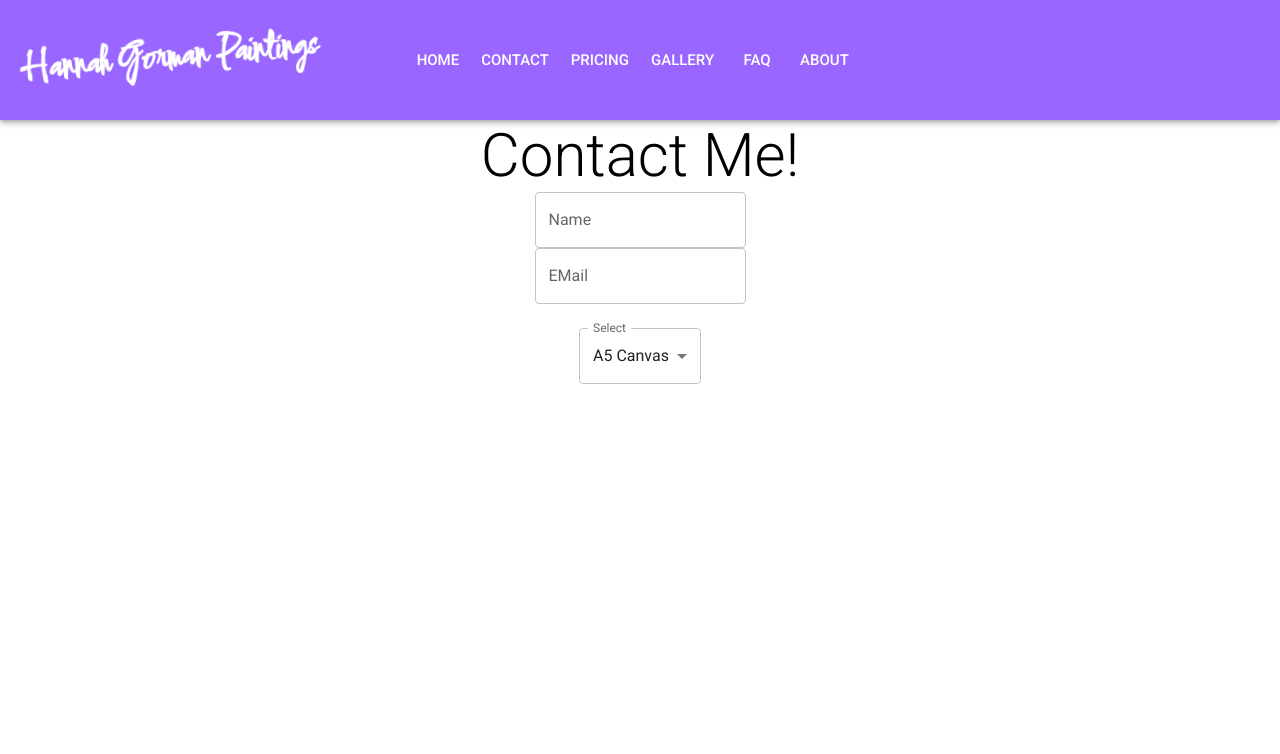
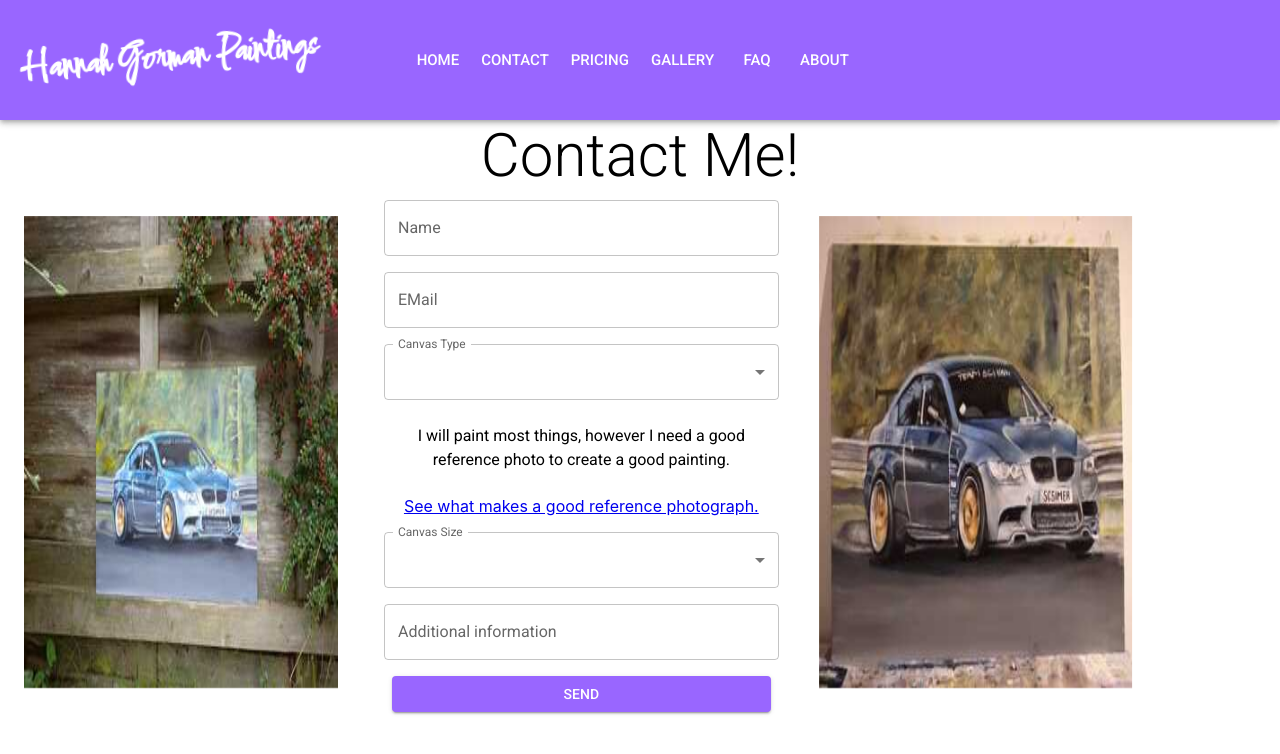
Before and after one commit to HSGorman/hannah-art, a React (Vite) app: page /Contact in a window 1280 px wide. Shown: the top 754 px of the page. Built offline with nearby package versions, Linux system fonts and the light colour scheme.

Commit message:
Contact update

```diff
--- a/src/components/ContactMe/ContactMe.tsx
+++ b/src/components/ContactMe/ContactMe.tsx
@@ -1,9 +1,16 @@
-import { Grid, MenuItem, TextField, Typography } from "@mui/material";
+import { Button, Grid, MenuItem, TextField, Typography } from "@mui/material";
+import { Faq } from "../Faq";
+import { Link } from 'react-router-dom';
+import '../../../styles/image.scss';
+import { flexbox } from "@mui/system";
+import { ContactMeLarge } from "./ContactMeLarge";
+import { ContactMeSmall } from "./ContactMeSmall";
 
 export interface ContactMeProps { }
 
 export const ContactMe: React.VFC<ContactMeProps> = () => {
-	const options = ['A5 Canvas', 'A4 Canvas', 'A3 Canvas', 'A2 Canvas', 'Canvas board', 'Stretched Canvas'];
+	const sizeOptions = ['A5 Canvas', 'A4 Canvas', 'A3 Canvas', 'A2 Canvas'];
+	const canvasOptions = ['Canvas board', 'Stretched Canvas'];
 
 	return (
 		<Grid container>
@@ -12,30 +19,11 @@ export const ContactMe: React.VFC<ContactMeProps> = () => {
 					Contact Me!
 				</Typography>
 			</Grid>
-			<Grid item xs={12}>
-				<TextField
-					label="Name"
-				/>
+			<Grid item xs={12} sx={{ display: { xs: 'none', md: 'flex' } }}>
+				<ContactMeLarge sizeOptions={sizeOptions} canvasOptions={canvasOptions}/>
 			</Grid>
-			<Grid item xs={12}>
-				<TextField
-					label="EMail"
-				/>
-			</Grid>
-			<Grid item xs={12} sx={{m: 3}}>
-				<TextField
-					select
-					label="Select"
-					value={'A5 Canvas'}
-				>
-					{options.map((option) => (
-						<MenuItem
-							key={option}
-							value={option}>
-							{option}
-						</MenuItem>
-					))}
-				</TextField>
+			<Grid item xs={12} sx={{ display: { xs: 'flex', md: 'none' } }}>
+				<ContactMeSmall sizeOptions={sizeOptions} canvasOptions={canvasOptions}/>
 			</Grid>
 		</Grid>
 	);
--- /dev/null
+++ b/src/components/ContactMe/ContactMeLarge.tsx
@@ -0,0 +1,80 @@
+import { Button, Grid, MenuItem, TextField, Typography } from "@mui/material";
+import { Link } from 'react-router-dom';
+import '../../../styles/image.scss';
+import '../../../styles/shadow-drop.scss';
+import { flexbox } from "@mui/system";
+import { useState } from "react";
+
+export interface ContactMeLargeProps {
+	sizeOptions: string[],
+	canvasOptions: string[]
+ }
+
+export const ContactMeLarge: React.VFC<ContactMeLargeProps> = ({sizeOptions, canvasOptions}: ContactMeLargeProps) => {
+
+	const [sizes] = useState(sizeOptions);
+	const [canvasTypes] = useState(canvasOptions);
+
+	return (
+		<Grid container>
+			<Grid item xs={3} sx={{ mx: 11, m: 3, flexGrow: 1, display: { xs: 'none', md: 'flex' } }}>
+				<img src='./small-Car.jpeg' className="shadow-drop" />
+			</Grid>
+			<Grid item xs={4}>
+				<Grid container >
+					<Grid item xs={12} sx={{ ml: 2, mr: 2, mt: 1, mb: 1 }}>
+						<TextField fullWidth label="Name" />
+					</Grid>
+					<Grid item xs={12} sx={{ ml: 2, mr: 2, mt: 1, mb: 1 }}>
+						<TextField fullWidth label="EMail"
+						/>
+					</Grid>
+					<Grid item xs={12} sx={{ ml: 2, mr: 2, mt: 1, mb: 1 }}>
+						<TextField fullWidth
+							select
+							label="Canvas Type"
+							value={'Canvas Board'}
+						>
+							{canvasTypes.map((option) => (
+								<MenuItem
+									key={option}
+									value={option}>
+									{option}
+								</MenuItem>
+							))}
+						</TextField>
+						<Typography sx={{ m: 3 }}>I will paint most things, however I need a good reference photo to create a good painting.</Typography>
+						<Link to="/Faq">See what makes a good reference photograph.</Link>
+					</Grid>
+					<Grid item xs={12} sx={{ ml: 2, mr: 2, mt: 1, mb: 1 }}>
+					<TextField fullWidth
+						select
+						label="Canvas Size"
+						value={'A5'}
+					>
+						{sizes.map((option) => (
+							<MenuItem
+								key={option}
+								value={option}>
+								{option}
+							</MenuItem>
+						))}
+					</TextField>
+				</Grid>
+
+					<Grid item xs={12} sx={{ ml: 2, mr: 2, mt: 1, mb: 2 }}>
+						<TextField fullWidth
+							label="Additional information"
+						/>
+					</Grid>
+					<Grid item xs={12} sx={{ ml: 3, mr: 3 }} >
+						<Button variant="contained" fullWidth >Send</Button>
+					</Grid>
+				</Grid>
+			</Grid>
+			<Grid item xs={3} sx={{ mx: 11, m: 3, flexGrow: 1, display: { xs: 'none', md: 'flex' } }}>
+				<img src='./small-Car2.jpeg' className="shadow-drop" />
+			</Grid>
+		</Grid>
+	);
+};
--- /dev/null
+++ b/src/components/ContactMe/ContactMeSmall.tsx
@@ -0,0 +1,75 @@
+import { Button, Grid, MenuItem, TextField, Typography } from "@mui/material";
+import { Link } from 'react-router-dom';
+import '../../../styles/image.scss';
+import { flexbox } from "@mui/system";
+import { useState } from "react";
+
+export interface ContactMeSmallProps {
+	sizeOptions: string[],
+	canvasOptions: string[]
+}
+
+export const ContactMeSmall: React.VFC<ContactMeSmallProps> = ({sizeOptions, canvasOptions}: ContactMeSmallProps) => {
+	const [sizes] = useState(sizeOptions);
+	const [canvasTypes] = useState(canvasOptions);
+
+	return (
+		<Grid container>
+			<Grid item xs={3} sx={{ mx: 11, m: 3, flexGrow: 1, display: { xs: 'none', md: 'flex' } }}>
+				<img src='./small-Car.jpeg' className="rotate-scale-up" />
+			</Grid>
+			<Grid container >
+				<Grid item xs={12} sx={{ ml: 2, mr: 2, mt: 1, mb: 1 }}>
+					<TextField fullWidth label="Name" />
+				</Grid>
+				<Grid item xs={12} sx={{ ml: 2, mr: 2, mt: 1, mb: 1 }}>
+					<TextField fullWidth label="EMail"
+					/>
+				</Grid>
+				<Grid item xs={12} sx={{ ml: 2, mr: 2, mt: 1, mb: 1 }}>
+					<TextField fullWidth
+						select
+						label="Canvas Type"
+						value={'Canvas Board'}
+					>
+						{canvasTypes.map((option) => (
+							<MenuItem
+								key={option}
+								value={option}>
+								{option}
+							</MenuItem>
+						))}
+					</TextField>
+				</Grid>
+				<Grid item xs={12} sx={{ ml: 2, mr: 2, mt: 1, mb: 1 }}>
+					<TextField fullWidth
+						select
+						label="Canvas Size"
+						value={'A5'}
+					>
+						{sizes.map((option) => (
+							<MenuItem
+								key={option}
+								value={option}>
+								{option}
+							</MenuItem>
+						))}
+					</TextField>
+				</Grid>
+				<Typography sx={{ ml: 2, mr: 2 }}>I will paint most things, however I need a good reference photo to create a good painting.</Typography>
+				<Grid item xs={12} sx={{ m: 2 }}>
+					<Link to="/Faq">See what makes a good reference photograph.</Link>
+				</Grid>
+			</Grid>
+
+			<Grid item xs={12} sx={{ ml: 2, mr: 2, mt: 1, mb: 1 }}>
+				<TextField fullWidth
+					label="Additional information"
+				/>
+			</Grid>
+			<Grid item xs={12} sx={{ ml: 3, mr: 3, mt: 2, mb: 1 }} >
+				<Button variant="contained" fullWidth >Send</Button>
+			</Grid>
+		</Grid>
+	);
+};
--- /dev/null
+++ b/styles/shadow-drop.scss
@@ -0,0 +1,33 @@
+.shadow-drop {
+	-webkit-animation: shadow-drop-kf 1.4s cubic-bezier(0.250, 0.460, 0.450, 0.940) both;
+	        animation: shadow-drop-kf 1.4s cubic-bezier(0.250, 0.460, 0.450, 0.940) both;
+}
+
+@-webkit-keyframes shadow-drop-kf {
+  0% {
+    -webkit-transform: translateZ(0) translateX(0) translateY(0);
+            transform: translateZ(0) translateX(0) translateY(0);
+    -webkit-box-shadow: 0 0 0 0 rgba(0, 0, 0, 0);
+            box-shadow: 0 0 0 0 rgba(0, 0, 0, 0);
+  }
+  100% {
+    -webkit-transform: translateZ(50px) translateX(12px) translateY(12px);
+            transform: translateZ(50px) translateX(12px) translateY(12px);
+    -webkit-box-shadow: -12px -12px 20px -12px rgba(0, 0, 0, 0.35);
+            box-shadow: -12px -12px 20px -12px rgba(0, 0, 0, 0.35);
+  }
+}
+@keyframes shadow-drop-kf {
+  0% {
+    -webkit-transform: translateZ(0) translateX(0) translateY(0);
+            transform: translateZ(0) translateX(0) translateY(0);
+    -webkit-box-shadow: 0 0 0 0 rgba(0, 0, 0, 0);
+            box-shadow: 0 0 0 0 rgba(0, 0, 0, 0);
+  }
+  100% {
+    -webkit-transform: translateZ(50px) translateX(12px) translateY(12px);
+            transform: translateZ(50px) translateX(12px) translateY(12px);
+    -webkit-box-shadow: -12px -12px 20px -12px rgba(0, 0, 0, 0.35);
+            box-shadow: -12px -12px 20px -12px rgba(0, 0, 0, 0.35);
+  }
+}
```
Also changed, not shown: styles/rotate.scss (deleted, +0 -40 lines), styles/image.scss (line endings or trailing spaces).
